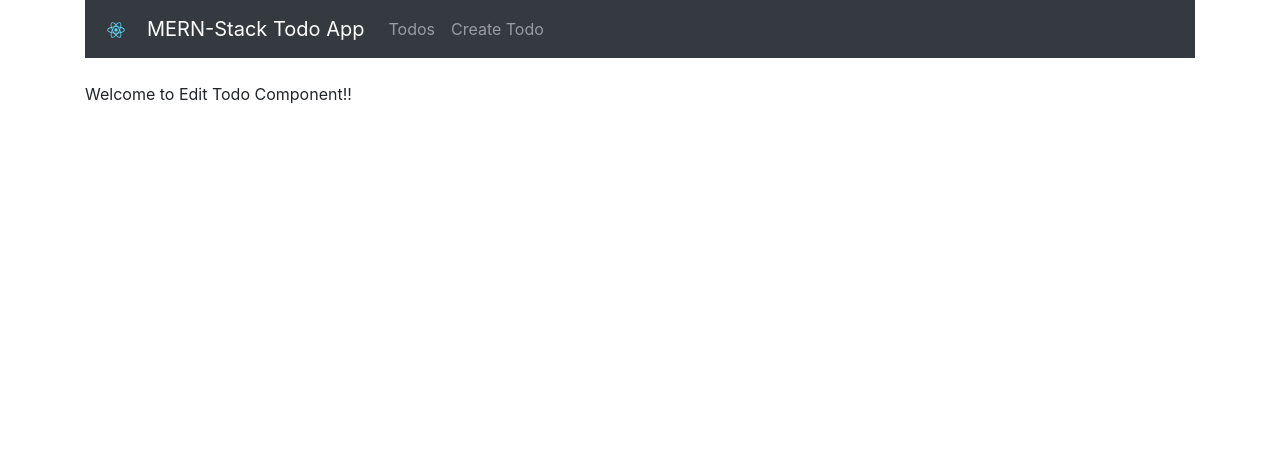
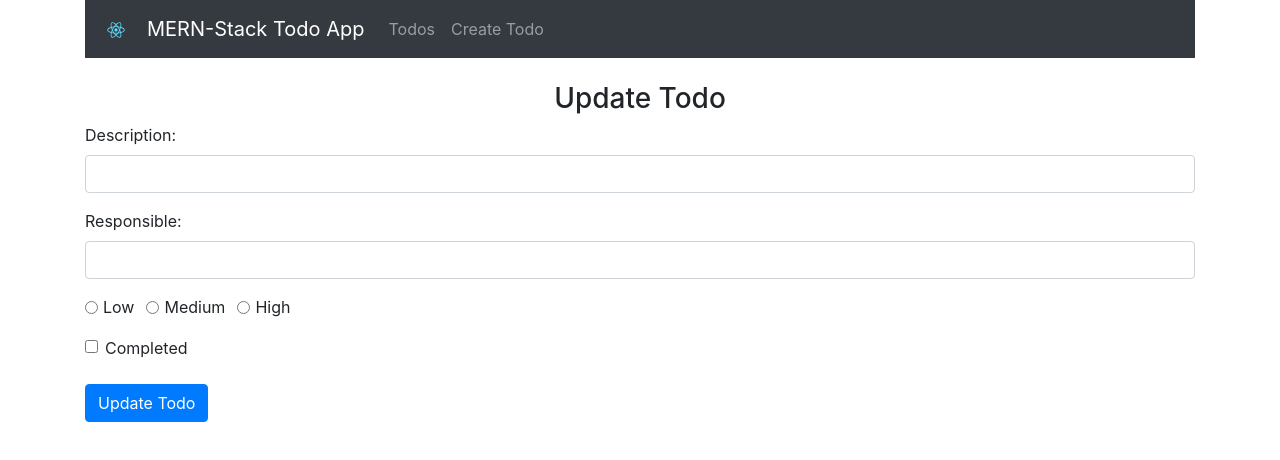
Before and after one commit to leoprananta/mern-todo-app, a React (Create React App) app: page /edit/1 in a window 1280 px wide. Shown: the top 460 px of the page. Built offline with nearby package versions, Linux system fonts and the light colour scheme; no server answers.

Commit message:
add completed condition css, setup edit todo list

```diff
--- a/src/components/edit-todo.component.js
+++ b/src/components/edit-todo.component.js
@@ -1,11 +1,157 @@
 import React, { Component } from "react";
+import axios from 'axios';
 
 export default class EditTodo extends Component{
-    render(){
-        return(
+
+    constructor(props) {
+        super(props);
+
+        this.onChangeTodoDescription = this.onChangeTodoDescription.bind(this);
+        this.onChangeTodoResponsible = this.onChangeTodoResponsible.bind(this);
+        this.onChangeTodoPriority = this.onChangeTodoPriority.bind(this);
+        this.onChangeTodoCompleted = this.onChangeTodoCompleted.bind(this);
+        this.onSubmit = this.onSubmit.bind(this);
+
+        this.state = {
+            todo_description: '',
+            todo_responsible: '',
+            todo_priority: '',
+            todo_completed: false
+        }
+    }
+
+    componentDidMount() {
+        axios.get('http://localhost:4000/todos/'+this.props.match.params.id)
+            .then(response => {
+                this.setState({
+                    todo_description: response.data.todo_description,
+                    todo_responsible: response.data.todo_responsible,
+                    todo_priority: response.data.todo_priority,
+                    todo_completed: response.data.todo_completed
+                })
+            })
+            .catch(function (error) {
+                console.log(error);
+            })
+    }
+
+    onChangeTodoDescription(e) {
+        this.setState({
+            todo_description: e.target.value
+        });
+    }
+
+    onChangeTodoResponsible(e) {
+        this.setState({
+            todo_responsible: e.target.value
+        });
+    }
+
+    onChangeTodoPriority(e) {
+        this.setState({
+            todo_priority: e.target.value
+        });
+    }
+
+    onChangeTodoCompleted(e) {
+        this.setState({
+            todo_completed: !this.state.todo_completed
+        });
+    }
+
+    onSubmit(e) {
+        // e.preventDefault();  //for not reload
+        const obj = {
+            todo_description: this.state.todo_description,
+            todo_responsible: this.state.todo_responsible,
+            todo_priority: this.state.todo_priority,
+            todo_completed: this.state.todo_completed
+        };
+        console.log(obj);
+        axios.post('http://localhost:4000/todos/update/'+this.props.match.params.id, obj)
+            .then(res => console.log(res.data));
+
+        this.props.history.push('/');
+    }
+
+    render() {
+        return (
             <div>
-                <p>Welcome to Edit Todo Component!!</p>
+                <h3 align="center">Update Todo</h3>
+                <form onSubmit={this.onSubmit}>
+                    <div className="form-group">
+                        <label>Description: </label>
+                        <input  type="text"
+                                className="form-control"
+                                value={this.state.todo_description}
+                                onChange={this.onChangeTodoDescription}
+                                />
+                    </div>
+                    <div className="form-group">
+                        <label>Responsible: </label>
+                        <input
+                                type="text"
+                                className="form-control"
+                                value={this.state.todo_responsible}
+                                onChange={this.onChangeTodoResponsible}
+                                />
+                    </div>
+                    <div className="form-group">
+                        <div className="form-check form-check-inline">
+                            <input  className="form-check-input"
+                                    type="radio"
+                                    name="priorityOptions"
+                                    id="priorityLow"
+                                    value="Low"
+                                    checked={this.state.todo_priority==='Low'}
+                                    onChange={this.onChangeTodoPriority}
+                                    />
+                            <label className="form-check-label">Low</label>
+                        </div>
+                        <div className="form-check form-check-inline">
+                            <input  className="form-check-input"
+                                    type="radio"
+                                    name="priorityOptions"
+                                    id="priorityMedium"
+                                    value="Medium"
+                                    checked={this.state.todo_priority==='Medium'}
+                                    onChange={this.onChangeTodoPriority}
+                                    />
+                            <label className="form-check-label">Medium</label>
+                        </div>
+                        <div className="form-check form-check-inline">
+                            <input  className="form-check-input"
+                                    type="radio"
+                                    name="priorityOptions"
+                                    id="priorityHigh"
+                                    value="High"
+                                    checked={this.state.todo_priority==='High'}
+                                    onChange={this.onChangeTodoPriority}
+                                    />
+                            <label className="form-check-label">High</label>
+                        </div>
+                    </div>
+                    <div className="form-check">
+                        <input  className="form-check-input"
+                                id="completedCheckbox"
+                                type="checkbox"
+                                name="completedCheckbox"
+                                onChange={this.onChangeTodoCompleted}
+                                checked={this.state.todo_completed}
+                                value={this.state.todo_completed}
+                                />
+                        <label className="form-check-label" htmlFor="completedCheckbox">
+                            Completed
+                        </label>
+                    </div>
+
+                    <br />
+
+                    <div className="form-group">
+                        <input type="submit" value="Update Todo" className="btn btn-primary" />
+                    </div>
+                </form>
             </div>
-        );
+        )
     }
 }
--- a/src/components/todos-list.component.js
+++ b/src/components/todos-list.component.js
@@ -4,9 +4,9 @@
 
 const Todo = props => (
     <tr>
-        <td>{props.todo.todo_description}</td>
-        <td>{props.todo.todo_responsible}</td>
-        <td>{props.todo.todo_priority}</td>
+        <td className={props.todo.todo_completed ? 'completed' : ''}>{props.todo.todo_description}</td>
+        <td className={props.todo.todo_completed ? 'completed' : ''}>{props.todo.todo_responsible}</td>
+        <td className={props.todo.todo_completed ? 'completed' : ''}>{props.todo.todo_priority}</td>
         <td>
             <Link to={"/edit/"+props.todo._id}>Edit</Link>
         </td>
--- a/src/index.css
+++ b/src/index.css
@@ -11,3 +11,7 @@
   font-family: source-code-pro, Menlo, Monaco, Consolas, 'Courier New',
     monospace;
 }
+
+.completed{
+  text-decoration: line-through;
+}
```
